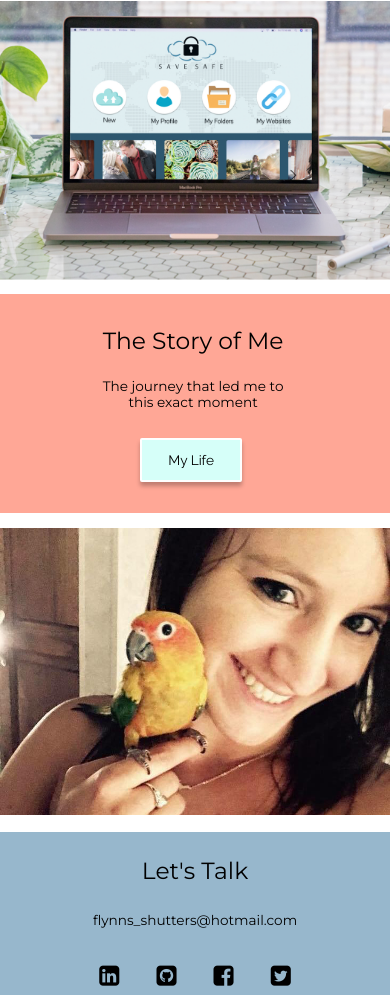
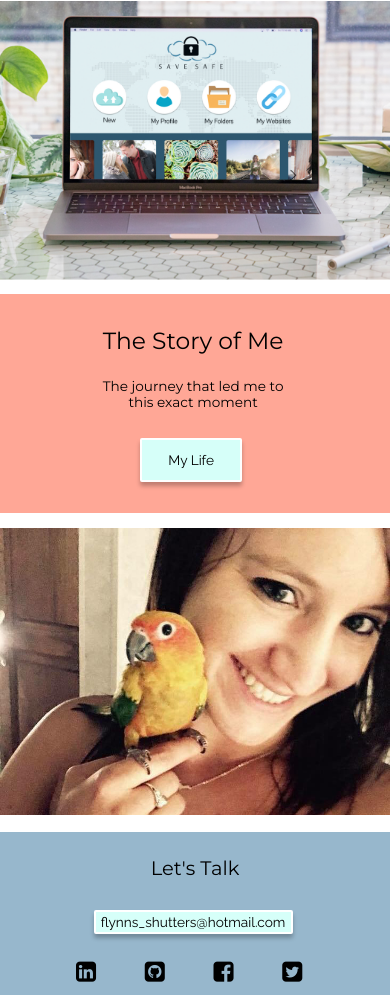
Before and after one commit to EmilyHeyrman/EmilyTHeyrman.github.io, a plain HTML site: page index.html in a window 390 px wide. Shown: the part 524-1519 px from the top of the page. Drawn offline with Linux system fonts and the light colour scheme.

Commit message:
portfolio-done20

```diff
--- a/Styles/Main.css
+++ b/Styles/Main.css
@@ -333,17 +333,23 @@ display: none;
 }
 
 .email-link{
-  color: #000000;
-  cursor: pointer;
+  background-color: #D6FFF9;
+  border: white 2px solid ;
+  box-shadow: 0 .4rem .4rem rgba(0, 0, 0, 0.25);
+  color: #000000;
+  font-family: Raleway;
   font-size: 2.5vw;
-  position: absolute;
+  line-height: 4.3vw;
+  position: absolute;
+  right: 31%;
   text-align: center;
   text-decoration: none;
-  width: 100%;
+  -webkit-border-radius: .5vw;
+  width: 37%;
 }
 
 .icon{
-  font: normal normal normal 6vw/1 FontAwesome;
+  font: normal normal normal 4vw/1 FontAwesome;
   padding-top: 13vw;
   text-align: center;
   width: 100%;
@@ -351,22 +357,22 @@ display: none;
 
 .linkedin-link{
   color: #000000;
-  padding: 0 4vw 0 4vw;
+  padding: 0 10vw 0 10vw;
 }
 
 .github-link{
   color: #000000;
-  padding: 0 4vw 0 4vw;
+  padding: 0 10vw 0 4vw;
 }
 
 .facebook-link{
   color: #000000;
-  padding: 0 4vw 0 4vw;
+  padding: 0 10vw 0 4vw;
 }
 
 .twittier-link{
   color: #000000;
-  padding: 0 4vw 0 4vw;
+  padding: 0 10vw 0 4vw;
 }
 
 .footer{
@@ -453,9 +459,9 @@ p{
   font-family: Raleway;
   font-size: 2vw;
   line-height: 3.3vw;
-  margin-top: 27vw;
-  position: absolute;
-  right: 73.5vw;
+  margin-top: 27.4vw;
+  position: absolute;
+  right: 73vw;
   text-align: center;
   text-decoration: none;
   -webkit-border-radius: .5vw;
@@ -625,7 +631,7 @@ p{
   line-height: 3.3vw;
   margin-top: 28vw;
   position: absolute;
-  right: 26.5vw;
+  right: 25.5vw;
   text-align: center;
   text-decoration: none;
   -webkit-border-radius: .5vw;
@@ -642,7 +648,7 @@ p{
   line-height: 3.3vw;
   margin-top: 28vw;
   position: absolute;
-  right: 7.5vw;
+  right: 6.5vw;
   text-align: center;
   text-decoration: none;
   -webkit-border-radius: .5vw;
@@ -1374,7 +1380,7 @@ p{
   line-height: 3.3vw;
   margin-top: 3vw;
   position: absolute;
-  right: 63vw;
+  right: 62vw;
   text-align: center;
   text-decoration: none;
   -webkit-border-radius: .5vw;
@@ -2374,4 +2380,61 @@ p{
   width: 31%;
 }
 
-}
+/* ----------------------- BOTTOM CONTACT SECTION MOBILE --------------------*/
+
+.lets-talk-links h1{
+  font-size: 5vw;
+  padding: 7vw 0 8vw 0;
+  text-align: center;
+  width: 100%;
+}
+
+.email-link{
+    background-color: #D6FFF9;
+    border: white 2px solid ;
+    box-shadow: 0 .4rem .4rem rgba(0, 0, 0, 0.25);
+    color: #000000;
+    font-family: Raleway;
+    font-size: 3.5vw;
+    line-height: 5.3vw;
+    position: absolute;
+    right: 25%;
+    text-align: center;
+    text-decoration: none;
+    -webkit-border-radius: .5vw;
+    width: 50%;
+}
+
+.icon{
+  font: normal normal normal 6vw/1 FontAwesome;
+  padding-top: 13vw;
+  text-align: center;
+  width: 100%;
+}
+
+.linkedin-link{
+  color: #000000;
+  padding: 0 7vw 0 4vw;
+}
+
+.github-link{
+  color: #000000;
+  padding: 0 7vw 0 4vw;
+}
+
+.facebook-link{
+  color: #000000;
+  padding: 0 7vw 0 4vw;
+}
+
+.twittier-link{
+  color: #000000;
+  padding: 0 7vw 0 4vw;
+}
+
+.footer{
+  background-color: #97B7CC;
+  width: 100%;
+}
+
+}
```
